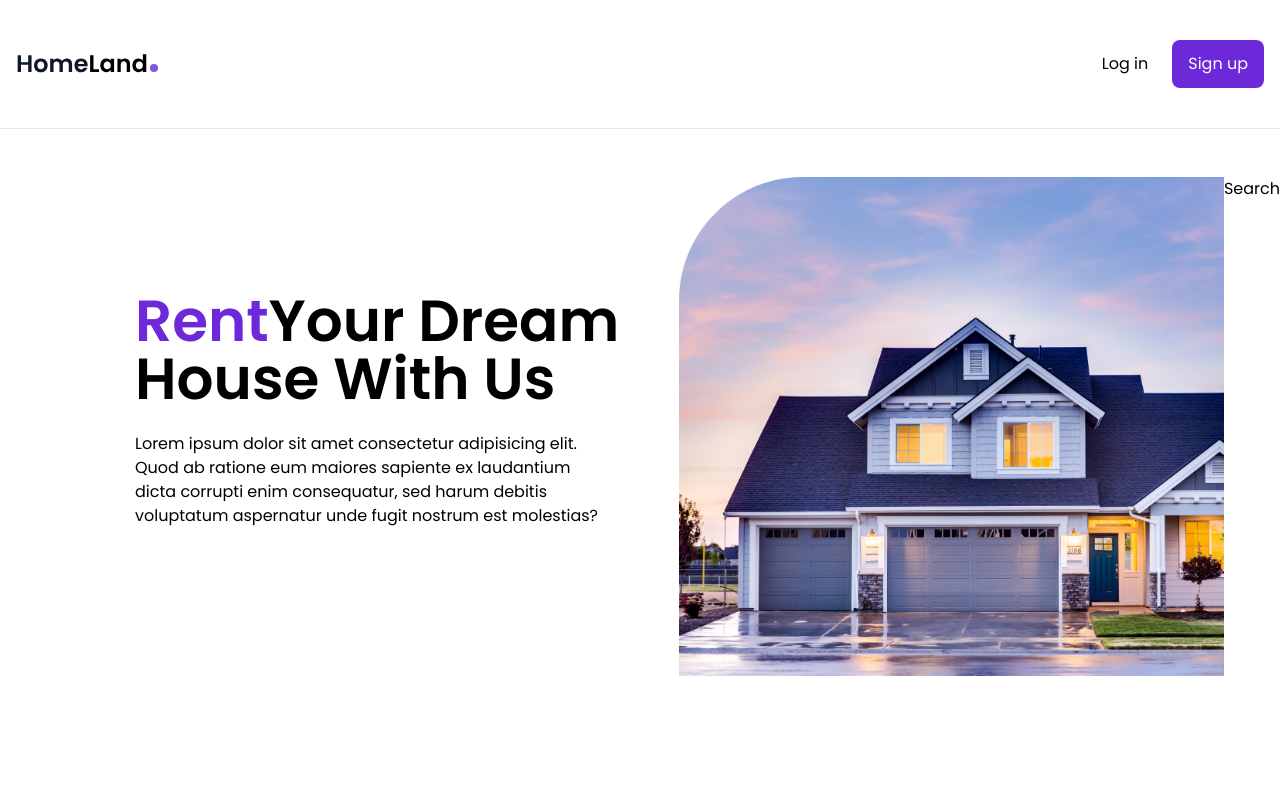
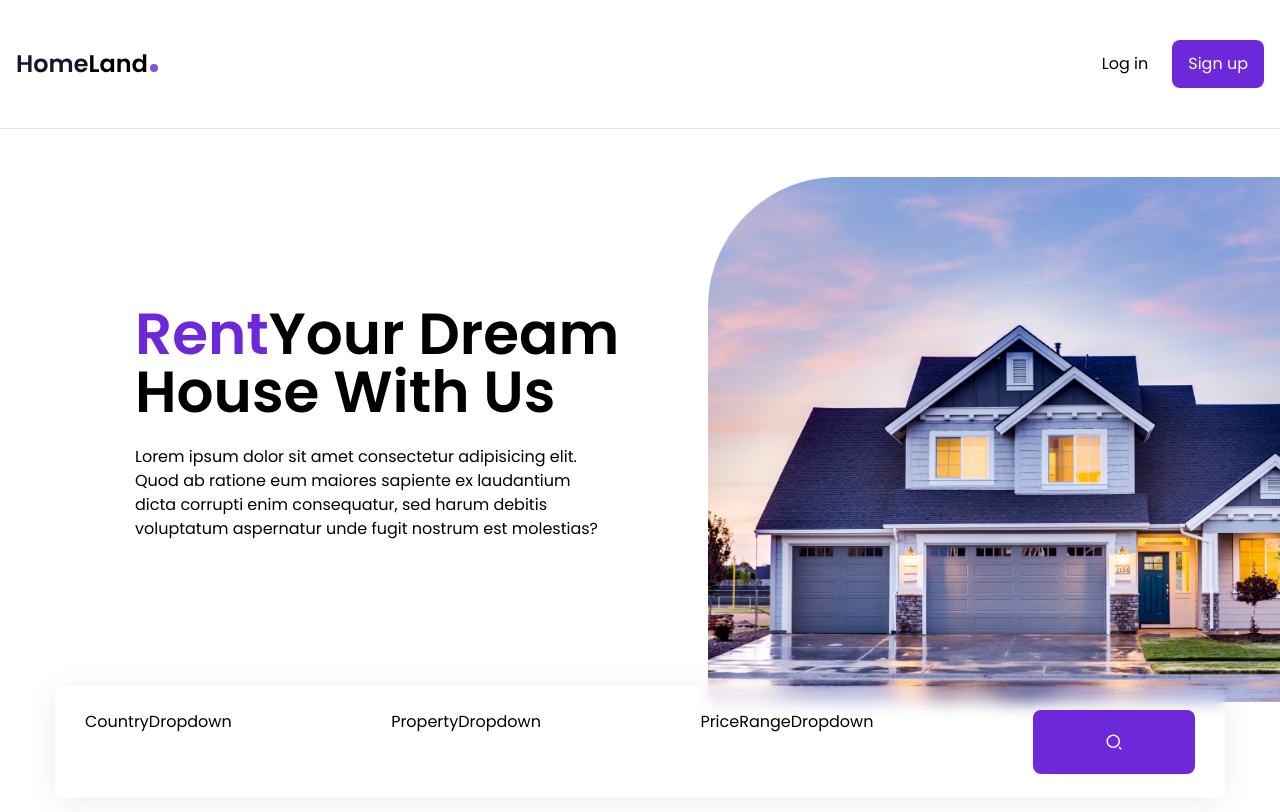
Before and after one commit to RenanFachin/Study_RealStateWEB, a React (Vite) app: page / in a window 1280 px wide. Shown: the top 812 px of the page. Built offline with nearby package versions, Linux system fonts and the light colour scheme.

Commit message:
Create search component

```diff
--- a/package.json
+++ b/package.json
@@ -12,6 +12,7 @@
     "@headlessui/react": "^1.7.10",
     "react": "^18.2.0",
     "react-dom": "^18.2.0",
+    "react-icons": "^4.7.1",
     "react-router-dom": "^6.8.1"
   },
   "devDependencies": {
--- a/src/components/Banner.tsx
+++ b/src/components/Banner.tsx
@@ -24,10 +24,8 @@
                 <div className='hidden flex-1 lg:flex justify-end items-end'>
                     <img src={Image} alt="" />
                 </div>
-
-                <Search />
-
             </div>
+            <Search />
         </section>
     )
 }
--- a/src/components/CountryDropdown.tsx
+++ /dev/null
@@ -1,5 +0,0 @@
-export function CountryDropdown(){
-    return(
-        <></>
-    )
-}
--- /dev/null
+++ b/src/components/Dropdown/CountryDropdown.tsx
@@ -0,0 +1,7 @@
+export function CountryDropdown() {
+    return (
+        <div>
+            CountryDropdown
+        </div>
+    )
+}
--- /dev/null
+++ b/src/components/Dropdown/PriceRangeDropdown.tsx
@@ -0,0 +1,7 @@
+export function PriceRangeDropdown() {
+    return (
+        <div>
+            PriceRangeDropdown
+        </div>
+    )
+}
--- /dev/null
+++ b/src/components/Dropdown/PropertyDropdown.tsx
@@ -0,0 +1,7 @@
+export function PropertyDropdown() {
+    return (
+        <div>
+            PropertyDropdown
+        </div>
+    )
+}
--- a/src/components/PriceRangeDropdown.tsx
+++ /dev/null
@@ -1,5 +0,0 @@
-export function PriceRangeDropdown(){
-    return(
-        <></>
-    )
-}
--- a/src/components/PropertyDropdown.tsx
+++ /dev/null
@@ -1,5 +0,0 @@
-export function PropertyDropdown(){
-    return(
-        <></>
-    )
-}
--- a/src/components/Search.tsx
+++ b/src/components/Search.tsx
@@ -1,7 +1,19 @@
+import { CountryDropdown } from "./Dropdown/CountryDropdown"
+import { PropertyDropdown } from "./Dropdown/PropertyDropdown"
+import { PriceRangeDropdown } from "./Dropdown/PriceRangeDropdown"
+
+import { RiSearch2Line } from 'react-icons/ri'
+
 export function Search() {
     return (
-        <div>
-            Search
+        <div className="px-[30px] py-6 max-w-[1170px] mx-auto flex flex-col lg:flex-row justify-between gap-4 lg:gap-x-3 relative lg:-top-4 lg:shadow-1 bg-white lg:bg-transparent lg:backdrop-blur rounded-lg">
+            <CountryDropdown />
+            <PropertyDropdown />
+            <PriceRangeDropdown />
+
+            <button className="bg-violet-700 hover:bg-violet-800 transition w-full lg:max-w-[162px] h-16 rounded-lg flex justify-center items-center text-white text-lg">
+                <RiSearch2Line />
+            </button>
         </div>
     )
 }
```
Also changed, not shown: 1 other file (tests, documents, lock files or other folders).
